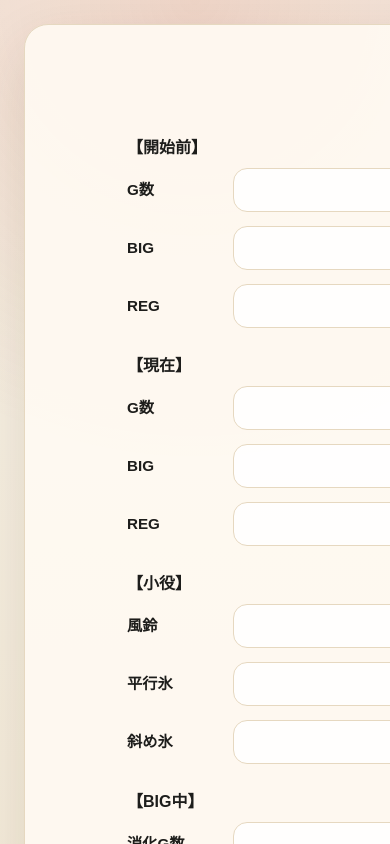
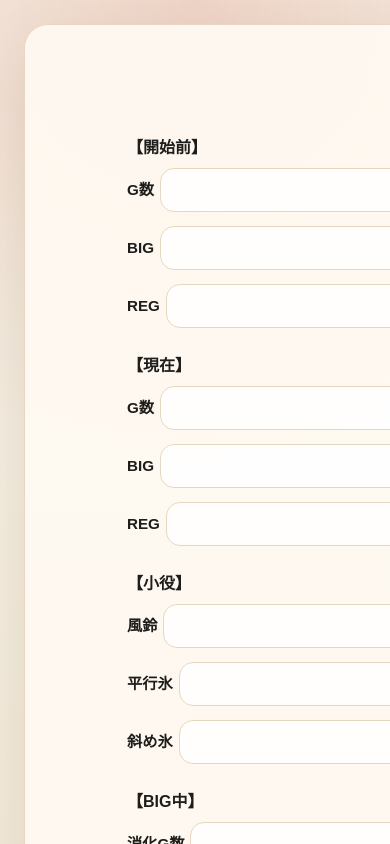
Before and after one commit to umedademu/suisoku, a Next.js app: page /hanabi in a window 390 px wide. Shown: the top 844 px of the page. Built offline with nearby package versions, Linux system fonts and the light colour scheme.

Commit message:
入力欄ラベルと欄の余白を縮小

```diff
--- a/app/globals.css
+++ b/app/globals.css
@@ -117,8 +117,8 @@ a {
 
 .input-field {
   display: grid;
-  grid-template-columns: 110px minmax(0, 1fr);
-  gap: 12px;
+  grid-template-columns: max-content minmax(0, 1fr);
+  gap: 6px;
   align-items: center;
 }
 
@@ -150,8 +150,8 @@ a {
   }
 
   .input-field {
-    grid-template-columns: 96px minmax(0, 1fr);
-    gap: 10px;
+    grid-template-columns: max-content minmax(0, 1fr);
+    gap: 6px;
   }
 }
 
```
